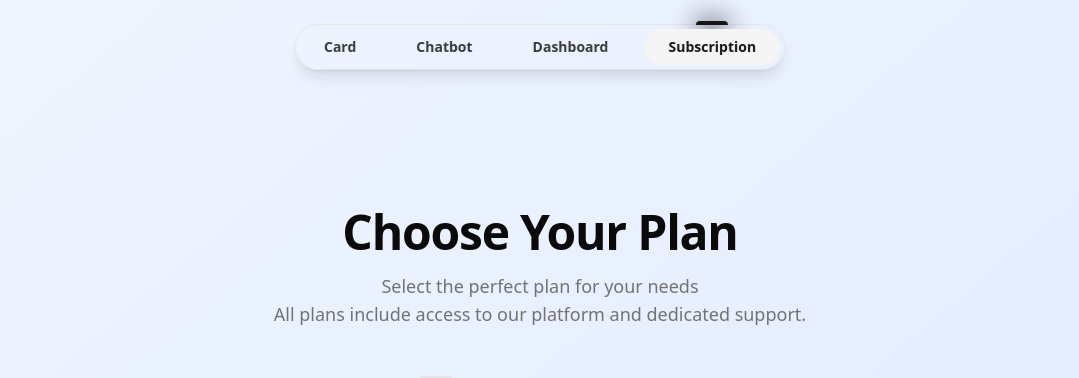
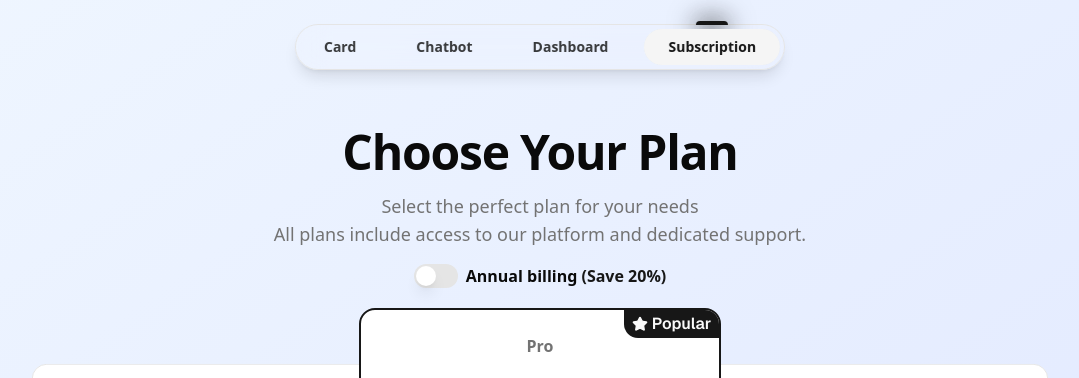
Before and after one commit to Czeh0210/techtrove, a Next.js app: page /subscription in a window 1280 px wide. Shown: the top 378 px of the page, without its empty margins (100-1179 px from the left). Built offline with nearby package versions, Linux system fonts and the light colour scheme.

Commit message:
fixweight

```diff
--- a/components/pricing.jsx
+++ b/components/pricing.jsx
@@ -50,8 +50,8 @@ export function Pricing({
   };
 
   return (
-    <div className="container py-20 max-w-6xl mx-auto px-4">
-      <div className="text-center space-y-4 mb-12">
+    <div className="container py-0 max-w-6xl mx-auto px-4">
+      <div className="text-center space-y-4 mb-4">
         <h2 className="text-4xl font-bold tracking-tight sm:text-5xl">
           {title}
         </h2>
```
